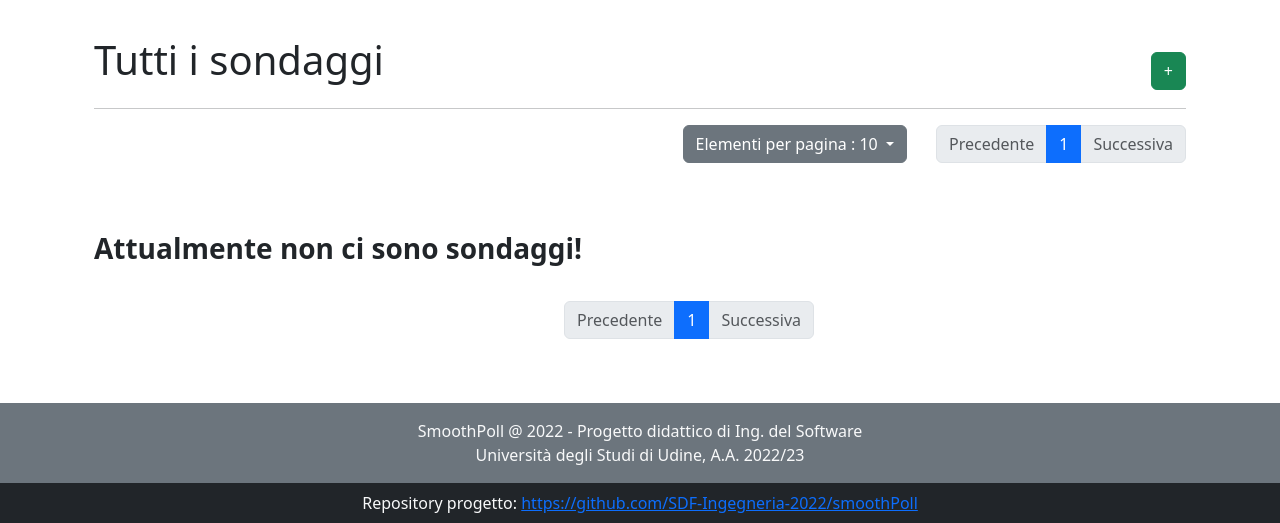
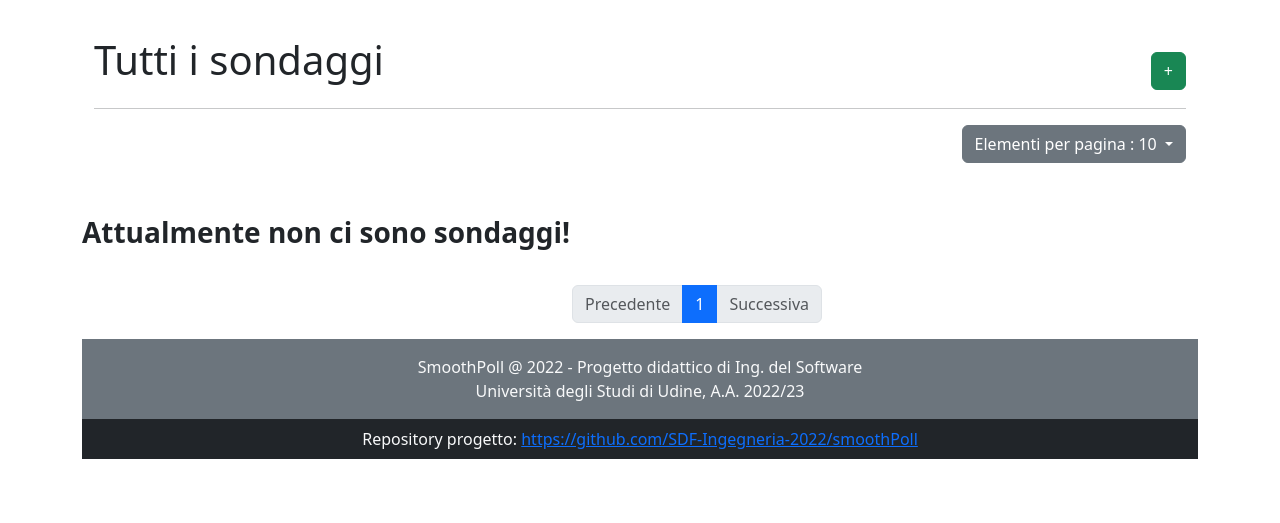
Before and after one commit to SDF-Ingegneria-2022/smoothPoll, a Django app: page /sondaggi/ in a window 1280 px wide. Shown: the part 321-844 px from the top of the page. After the commit the page ends 780 px from the top, so only its background shows below. Run offline with Django 4.2, Linux system fonts and the light colour scheme; data that the repository does not hold is empty; parts of the project's set-up code (start-up, migrations or seed data) failed here and were passed over; some libraries are stand-ins or nearby versions.

Commit message:
fix: UI improvemente

```diff
--- a/polls/templates/polls/all_polls.html
+++ b/polls/templates/polls/all_polls.html
@@ -31,38 +31,6 @@
                 </ul>
             </div>
         </div>
-        {# Page navigation bar #}
-        <div class="col-xl-3">
-            <nav aria-label="Page navigation example">
-                <ul class="pagination float-end mt-3">
-                    {% if page.has_previous %}
-
-                        <li class="page-item ">
-                            <a class="page-link" href="?page={{page.previous_page_number}}&per_page={{per_page}}" tabindex="-1" aria-disabled="true">Precedente</a>
-                        </li>
-                        <li class="page-item"><a class="page-link " href="?page={{page.previous_page_number}}&per_page={{per_page}}">{{page.previous_page_number}}</a></li>
-                    {% else %}
-                        <li class="page-item  disabled">
-                            <a class="page-link" href="#" tabindex="-1" aria-disabled="true">Precedente</a>
-                        </li>
-                    {% endif %}
-                        <li class="page-item active"><a class="page-link " href="?page={{page.number}}&per_page={{per_page}}">{{page.number}}</a></li>
-
-                    {% if page.has_next %}
-                        <li class="page-item"><a class="page-link " href="?page={{page.next_page_number}}&per_page={{per_page}}">{{page.next_page_number}}</a></li>
-                        <li class="page-item">
-                            <a class="page-link" href="?page={{page.next_page_number}}&per_page={{per_page}}">Successiva</a>
-                        </li>
-                    {% else %}
-                        <li class="page-item disabled">
-                            <a class="page-link" href="#">Successiva</a>
-                        </li>
-                    {% endif %}
-                </ul>
-            </nav>
-        </div>
-    </div>
-
     {# Poll list#}
     <div class="list-group">
 
```
